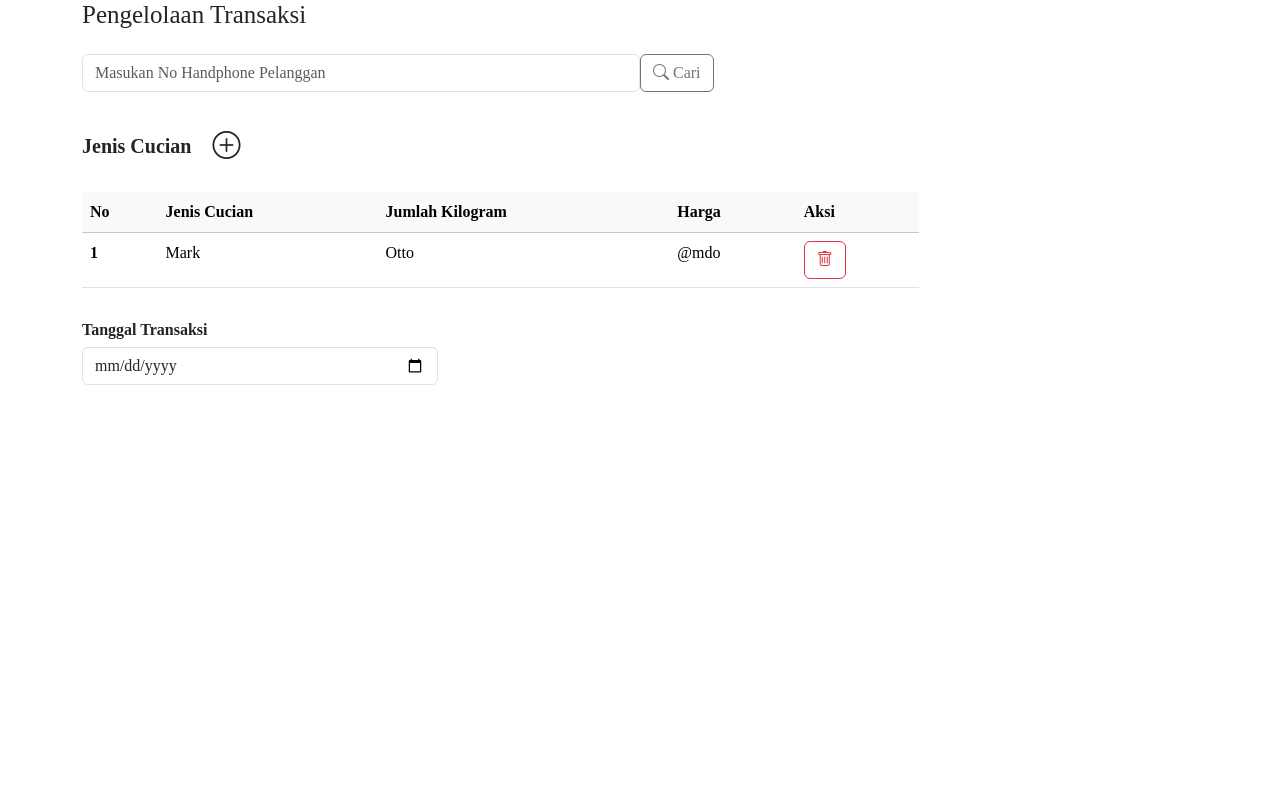
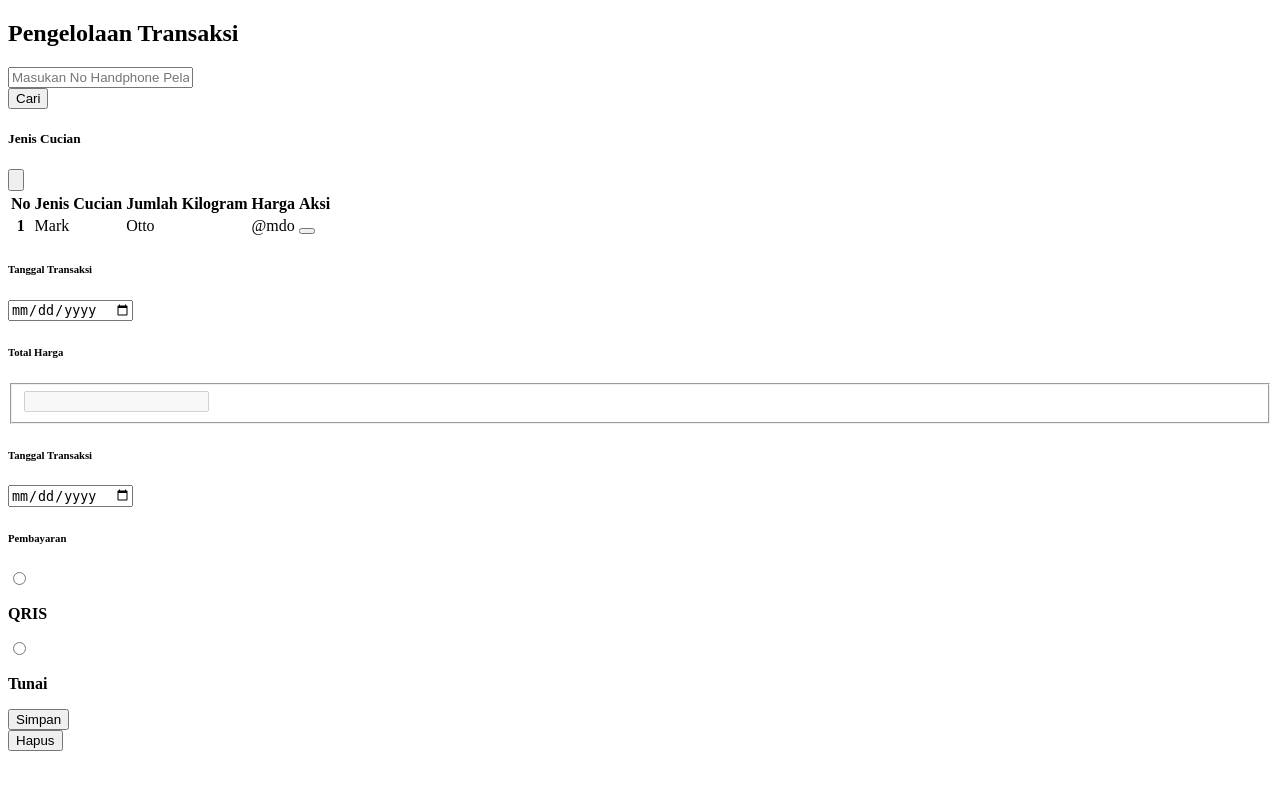
Before and after one commit to DewaTriWijaya/web_admin_laundry, a PHP site: page /page/pglTransaksi.php in a window 1280 px wide. Run offline with PHP 8.4, Linux system fonts and the light colour scheme.

Commit message:
perubahan fitur transaksi

```diff
--- a/index.php
+++ b/index.php
@@ -7,6 +7,8 @@
     <meta charset="UTF-8">
     <meta name="viewport" content="width=device-width, initial-scale=1.0">
     <link rel="stylesheet" href="css/bootstrap.min.css" />
+    <link rel="stylesheet" href="https://cdn.jsdelivr.net/npm/bootstrap-icons@1.11.3/font/bootstrap-icons.min.css">
+    <link rel="stylesheet" href="../css/bootstrap.min.css" />
     <link rel="preconnect" href="https://fonts.googleapis.com">
     <link rel="preconnect" href="https://fonts.gstatic.com" crossorigin>
     <link href="https://fonts.googleapis.com/css2?family=Poppins:ital,wght@0,100;0,200;0,300;0,400;0,500;0,600;0,700;0,800;0,900;1,100;1,200;1,300;1,400;1,500;1,600;1,700;1,800;1,900&display=swap" rel="stylesheet">
@@ -106,5 +108,6 @@
 
 
 <script src="js/bootstrap.min.js"></script>
+<script src="https://cdn.jsdelivr.net/npm/bootstrap@5.3.3/dist/js/bootstrap.bundle.min.js" integrity="sha384-YvpcrYf0tY3lHB60NNkmXc5s9fDVZLESaAA55NDzOxhy9GkcIdslK1eN7N6jIeHz" crossorigin="anonymous"></script>
 </body>
 </html>
--- a/page/pglTransaksi.php
+++ b/page/pglTransaksi.php
@@ -7,25 +7,24 @@
 <head>
     <meta charset="UTF-8">
     <meta name="viewport" content="width=device-width, initial-scale=1.0">
-    <link rel="stylesheet" href="../css/bootstrap.min.css" />
-    <link rel="stylesheet" href="https://cdn.jsdelivr.net/npm/bootstrap-icons@1.11.3/font/bootstrap-icons.min.css">
+
 
     <title>Document</title>
 </head>
-<body>
+<body class="bg-secondary" style="--bs-bg-opacity:.15;">
     <div class="container">
         <div class="row mb-3">
 
-            <div class="head mb-4">
-                <h1>Pengelolaan Transaksi</h1>
+            <div class="head mb-5 mt-1 ">
+                <h2 class="fw-bold">Pengelolaan Transaksi</h2>
             </div>
 
-            <div class="d-flex justify-content-start mb-4">
+            <div class="d-flex justify-content-start mb-3">
                 <div class="col">
                     <input type="text" class="form-control" placeholder="Masukan No Handphone Pelanggan">
                 </div>
                 <div class="col">
-                    <button class="btn btn btn-outline-secondary" type="button"><i class="bi bi-search"></i> Cari</button>
+                    <button class="btn btn btn-outline-dark" type="button"><i class="bi bi-search"></i> Cari</button>
                 </div>
             </div>
             <div class="d-flex flex-row">
@@ -38,7 +37,7 @@
             </div>
             <div class="d-flex justify-content-start">
                 <table class="table mt-2 w-75">
-                    <thead class="table-light">
+                    <thead>
                         <tr>
                             <th scope="col">No</th>
                             <th scope="col">Jenis Cucian</th>
@@ -47,7 +46,7 @@
                             <th scope="col">Aksi</th>
                         </tr>
                     </thead>
-                    <tbody>
+                    <tbody class="table-light">
                         <tr>
                             <th scope="row">1</th>
                             <td>Mark</td>
@@ -64,21 +63,60 @@
             </div>
         </div>
 
-        <div class="row">
         <div class="col">
-                <div class="col">
-                    <div class="row">
+            <div class="row mb-4">
+                <div class="col me-4">
                     <h6><b>Tanggal Transaksi</b></h6>
-                        <div class="col-md-4">
+                    <div class="col-md-7">
                         <input type="date" class="form-control">
                     </div>
                 </div>
+                <div class="col me-4">
+                    <h6><b>Total Harga</b></h6>
+                    <div class="col-md-5">
+                        <fieldset disabled>
+                            <input type="text" id="disabledTextInput" class="form-control bg-light">
+                        </fieldset >
+                    </div>
+                </div>
+            </div>
 
+            <div class="row mb-5">
+                <div class="col me-4">
+                    <h6><b>Tanggal Transaksi</b></h6>
+                    <div class="col-md-7">
+                        <input type="date" class="form-control">
+                    </div>
+                </div>
+                <div class="col me-4">
+                    <h6><b>Pembayaran<b></h6>
+                    <div class="d-flex flex-row mb-3">
+                        <div class="row me-3">
+                            <div class="form-check">
+                                <input class="form-check-input" type="radio" name="flexRadioDefault" id="flexRadioDefault1">
+                                <p>QRIS</p>
+                            </div>
+                        </div>
+                        <div class="row">
+                            <div class="form-check">
+                                <input class="form-check-input" type="radio" name="flexRadioDefault" id="flexRadioDefault1">
+                                <p>Tunai</p>
+                            </div>
+                        </div>
                     </div>
                 </div>
             </div>
         </div>
 
-    <script src="../js/bootstrap.min.js"></script>
+        <div class="d-flex flex-row mb-3">
+            <div class="row me-5">
+                <button type="button" class="btn btn-success p-2 px-4">Simpan</button>
+            </div>
+            <div class="row ms-3">
+                <button type="button" class="btn btn-danger p-2 px-4">Hapus</button>
+            </div>
+        </div>
+    </div>
+
 </body>
 </html>
```
Lines whose indentation alone changed are shown as unchanged.
